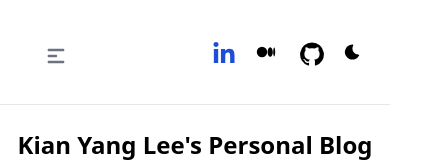
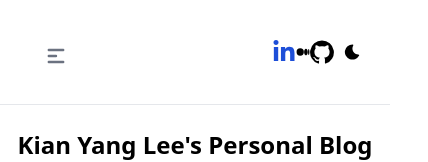
Before and after one commit to KianYang-Lee/kianyang-lee.github.io, a SvelteKit app: page / in a window 390 px wide. Shown: the top 162 px of the page, 428 px wide, since content can reach past the window. Built offline with nearby package versions, Linux system fonts and the light colour scheme.

Commit message:
Rendered social media icon using slot

```diff
--- /dev/null
+++ b/src/lib/components/Icon.svelte
@@ -0,0 +1,20 @@
+<script lang="ts">
+	export let url: string;
+	export let tooltipData: string;
+</script>
+
+<div class="group relative w-max">
+	<a
+		href={url}
+		target="_blank"
+		rel="noreferrer"
+		class="sm:inline-flex items-center justify-center w-10 h-10 dark:text-gray-400 hover:bg-gray-100 dark:hover:bg-gray-700 focus:outline-none focus:ring-4 focus:ring-gray-200 dark:focus:ring-gray-700 rounded-lg text-sm p-2.5 mr-1"
+	>
+		<slot>fallback</slot>
+		<span class="sr-only">{tooltipData}</span>
+		<span
+			class="bg-black text-white font-semibold p-2 pointer-events-none absolute -top-8 -left-8 w-max opacity-0 transition-opacity group-hover:opacity-100"
+			>{tooltipData}</span
+		>
+	</a>
+</div>
--- a/src/routes/+layout.svelte
+++ b/src/routes/+layout.svelte
@@ -3,6 +3,7 @@
 	import Hamburger from '$lib/components/Hamburger.svelte';
 	import DarkModeToggle from '$lib/components/DarkModeToggle.svelte';
 	import Navbar from '$lib/components/Navbar.svelte';
+	import Icon from '$lib/components/Icon.svelte';
 </script>
 
 <header
@@ -22,12 +23,7 @@
 			</div>
 		</nav>
 		<div class="flex items-center">
-			<a
-				href="https://www.linkedin.com/in/kian-yang-lee/"
-				target="_blank"
-				rel="noreferrer"
-				class="sm:inline-flex items-center justify-center w-10 h-10 dark:text-gray-400 hover:bg-gray-100 dark:hover:bg-gray-700 focus:outline-none focus:ring-4 focus:ring-gray-200 dark:focus:ring-gray-700 rounded-lg text-sm p-2.5 mr-1"
-			>
+			<Icon url="https://www.linkedin.com/in/kian-yang-lee/" tooltipData="View LinkedIn profile">
 				<svg
 					class="w-6 h-6 text-blue-700 fill-current dark:text-zinc-50"
 					xmlns="http://www.w3.org/2000/svg"
@@ -37,27 +33,19 @@
 						d="M100.28 448H7.4V148.9h92.88zM53.79 108.1C24.09 108.1 0 83.5 0 53.8a53.79 53.79 0 0 1 107.58 0c0 29.7-24.1 54.3-53.79 54.3zM447.9 448h-92.68V302.4c0-34.7-.7-79.2-48.29-79.2-48.29 0-55.69 37.7-55.69 76.7V448h-92.78V148.9h89.08v40.8h1.3c12.4-23.5 42.69-48.3 87.88-48.3 94 0 111.28 61.9 111.28 142.3V448z"
 					/>
 				</svg>
-				<span class="sr-only">View LinkedIn profile</span>
-			</a>
-			<a
-				href="https://medium.com/@kianyang_lee"
-				target="_blank"
-				rel="noreferrer"
-				class="sm:inline-flex items-center justify-center w-10 h-10 hover:bg-gray-100 dark:hover:bg-gray-700 focus:outline-none focus:ring-4 focus:ring-gray-200 dark:focus:ring-gray-700 rounded-lg text-sm p-2.5 mr-1"
-			>
-				<svg xmlns="http://www.w3.org/2000/svg" viewBox="0 0 50 50" class="dark:text-zinc-50 fill-current">
+			</Icon>
+			<Icon url="https://medium.com/@kianyang_lee" tooltipData="View Medium profile">
+				<svg
+					xmlns="http://www.w3.org/2000/svg"
+					viewBox="0 0 50 50"
+					class="dark:text-zinc-50 fill-current"
+				>
 					<path
 						d="M15 12A13 13 0 1015 38 13 13 0 1015 12zM35.5 13c-3.59 0-6.5 5.373-6.5 12 0 1.243.102 2.441.292 3.568.253 1.503.662 2.879 1.192 4.065.265.593.56 1.138.881 1.627.642.978 1.388 1.733 2.202 2.201C34.178 36.811 34.827 37 35.5 37s1.322-.189 1.933-.539c.814-.468 1.56-1.223 2.202-2.201.321-.489.616-1.034.881-1.627.53-1.185.939-2.562 1.192-4.065C41.898 27.441 42 26.243 42 25 42 18.373 39.09 13 35.5 13zM45.5 14c-.259 0-.509.173-.743.495-.157.214-.307.494-.448.833-.071.169-.14.353-.206.551-.133.395-.257.846-.37 1.343-.226.995-.409 2.181-.536 3.497-.063.658-.112 1.349-.146 2.065C43.017 23.499 43 24.241 43 25s.017 1.501.051 2.217c.033.716.082 1.407.146 2.065.127 1.316.31 2.501.536 3.497.113.498.237.948.37 1.343.066.198.135.382.206.551.142.339.292.619.448.833C44.991 35.827 45.241 36 45.5 36c1.381 0 2.5-4.925 2.5-11S46.881 14 45.5 14z"
 					/>
 				</svg>
-				<span class="sr-only">View Medium profile</span>
-			</a>
-			<a
-				href="https://github.com/KianYang-Lee"
-				target="_blank"
-				rel="noreferrer"
-				class="sm:inline-flex items-center justify-center  w-10 h-10  hover:bg-gray-100 dark:hover:bg-gray-700 focus:outline-none focus:ring-4 focus:ring-gray-200 dark:focus:ring-gray-700 rounded-lg text-sm p-2.5 mr-1"
-			>
+			</Icon>
+			<Icon url="https://github.com/KianYang-Lee" tooltipData="View Github profile">
 				<svg
 					class="w-6 h-6 text-black fill-current dark:text-zinc-50"
 					aria-hidden="true"
@@ -71,8 +59,7 @@
 						clip-rule="evenodd"
 					/>
 				</svg>
-				<span class="sr-only">View Github profile</span>
-			</a>
+			</Icon>
 			<DarkModeToggle />
 		</div>
 	</div>
@@ -96,9 +83,7 @@
 			class="flex-auto w-full min-w-0 lg:static lg:max-h-full lg:overflow-visible"
 		>
 			<div class="flex w-full">
-				<div
-					class="flex-auto max-w-4xl min-w-0 pt-6 lg:px-8 lg:pt-8 pb-12 xl:pb-24 lg:pb-16 "
-				>
+				<div class="flex-auto max-w-4xl min-w-0 pt-6 lg:px-8 lg:pt-8 pb-12 xl:pb-24 lg:pb-16 ">
 					<slot />
 				</div>
 				<div class="flex-none hidden w-64 pl-8 mr-8 xl:text-sm xl:block" />
```
